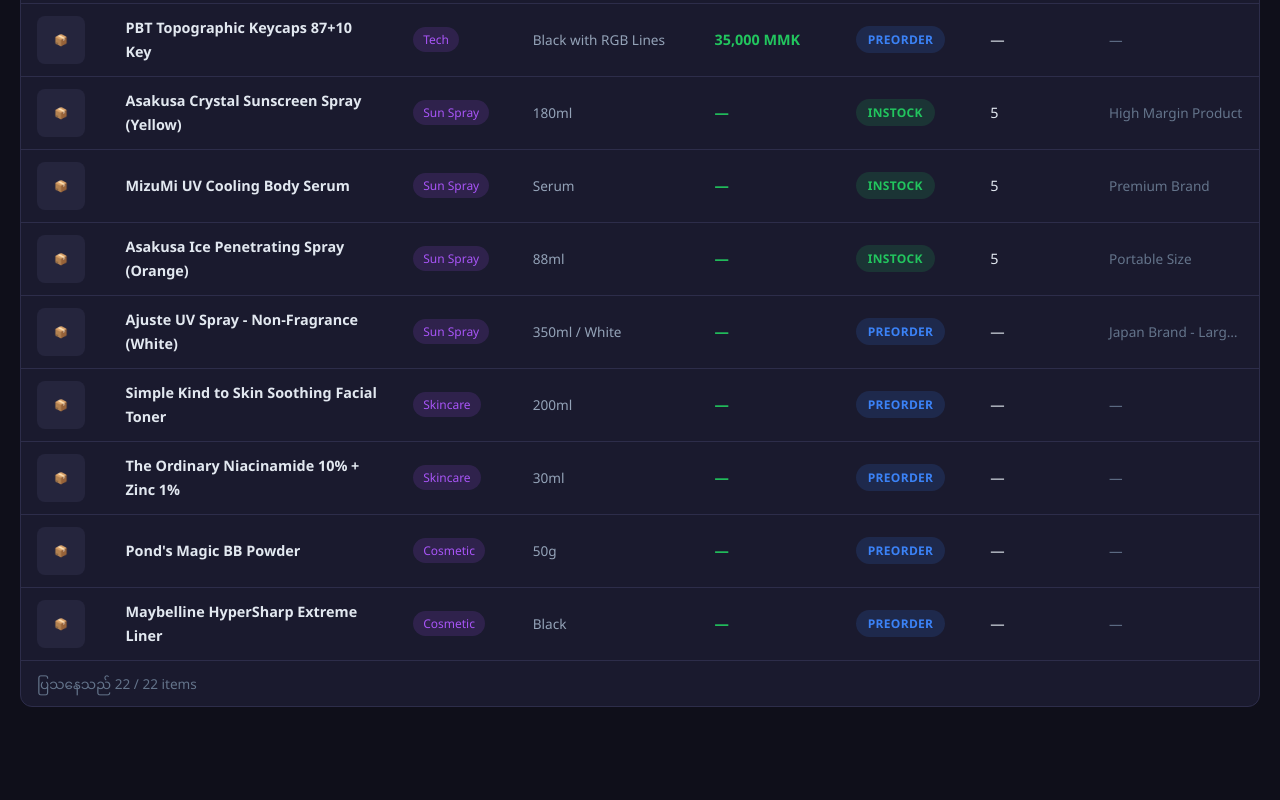
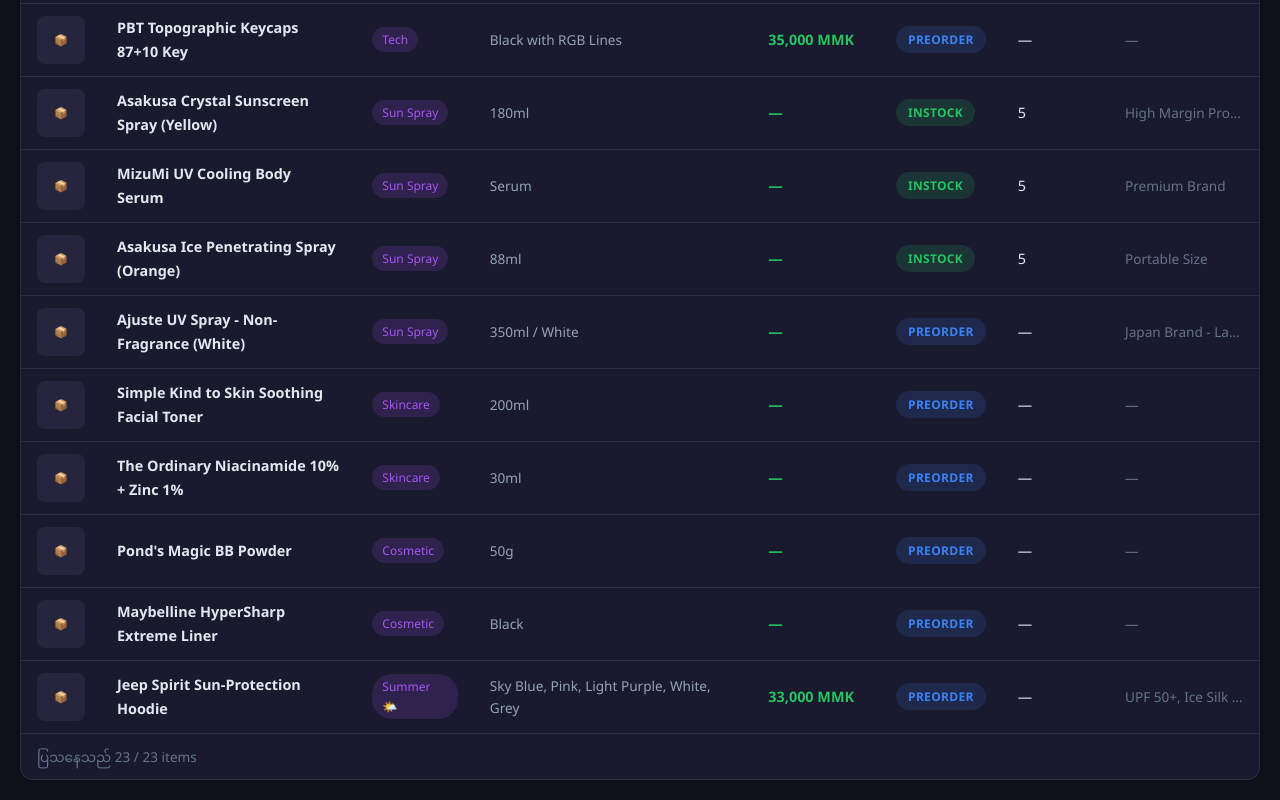
Before and after one commit to thethtoozin16888/myshop-inventory, a plain HTML site: page index.html in a window 1280 px wide. Shown: the part 1163-1963 px from the top of the page. Before the commit the page ends 1890 px from the top, so only its background shows below. Drawn offline with Linux system fonts and the light colour scheme; no server answers.

Commit message:
Add Jeep Spirit Sun-Protection Hoodie to inventory

```diff
--- a/index.html
+++ b/index.html
@@ -404,7 +404,8 @@
   {id:19,name:"Simple Kind to Skin Soothing Facial Toner",category:"Skincare",color:"200ml",price:0,type:"Preorder",qty:0,image:"",notes:""},
   {id:20,name:"The Ordinary Niacinamide 10% + Zinc 1%",category:"Skincare",color:"30ml",price:0,type:"Preorder",qty:0,image:"",notes:""},
   {id:21,name:"Pond's Magic BB Powder",category:"Cosmetic",color:"50g",price:0,type:"Preorder",qty:0,image:"",notes:""},
-  {id:22,name:"Maybelline HyperSharp Extreme Liner",category:"Cosmetic",color:"Black",price:0,type:"Preorder",qty:0,image:"",notes:""}
+  {id:22,name:"Maybelline HyperSharp Extreme Liner",category:"Cosmetic",color:"Black",price:0,type:"Preorder",qty:0,image:"",notes:""},
+  {id:23,name:"Jeep Spirit Sun-Protection Hoodie",category:"Summer 🌤️",color:"Sky Blue, Pink, Light Purple, White, Grey",price:33000,type:"Preorder",qty:0,image:"",notes:"UPF 50+, Ice Silk Material"}
 ];
 
 // ─── State ───
```
